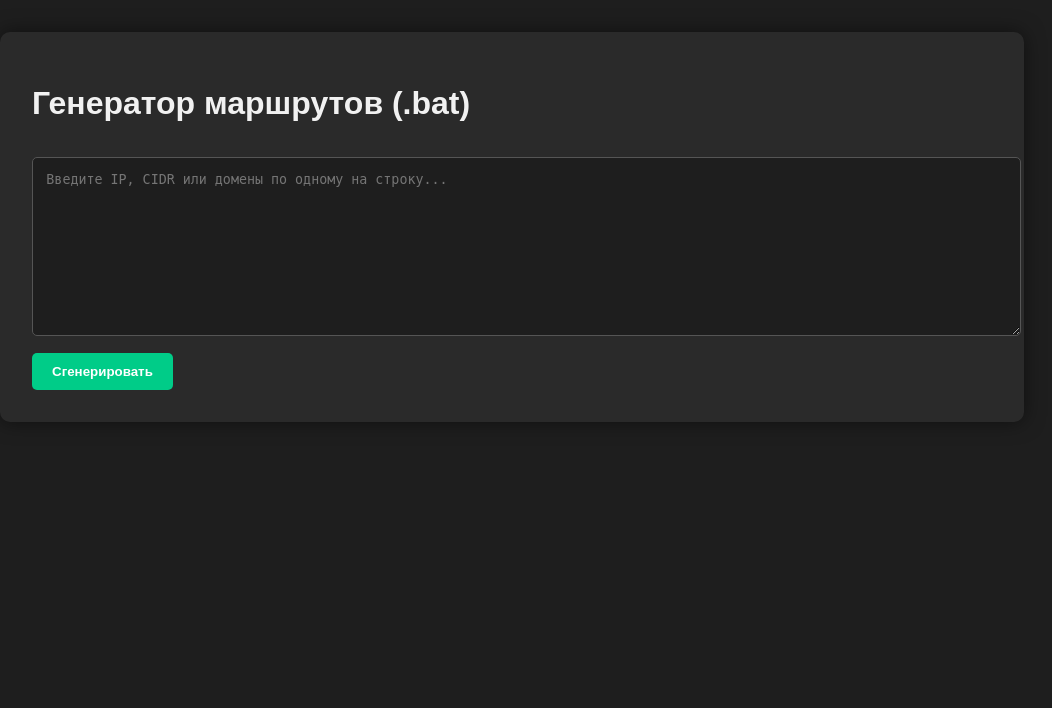
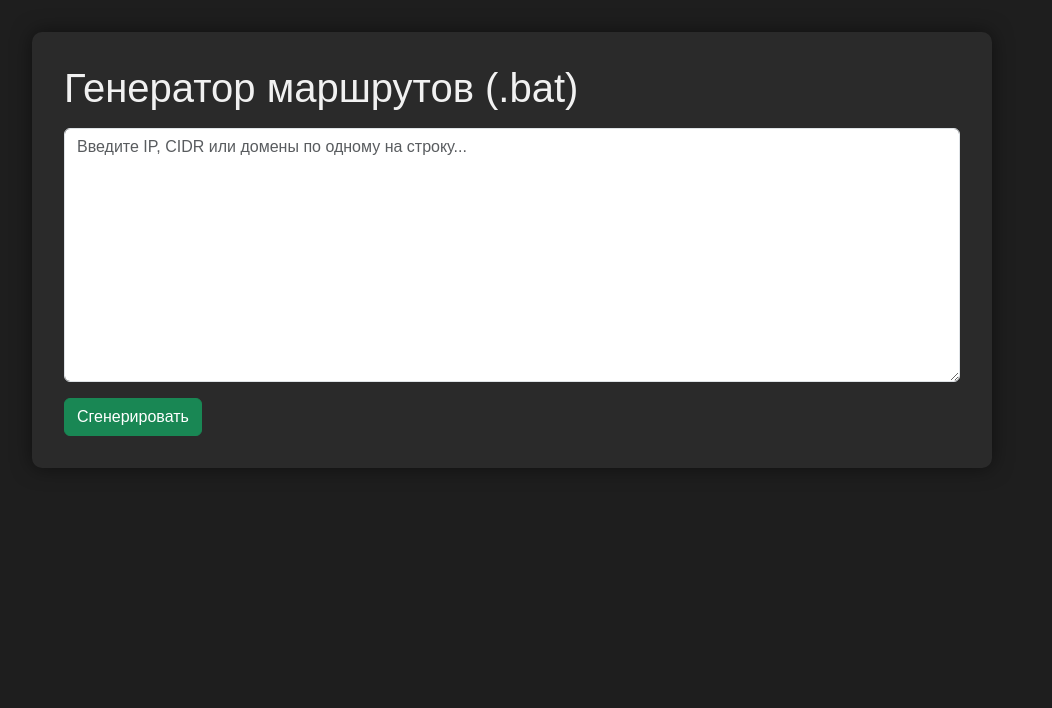
Before and after one commit to thedeaddan/get_cidr, a Flask app: page / in a window 1280 px wide. Shown: the top 708 px of the page, without its empty margins (128-1180 px from the left). After the commit the page ends 436 px from the top, so only its background shows below. Run offline with Flask 3, Linux system fonts and the light colour scheme.

Commit message:
Improve security and design

```diff
--- a/main.py
+++ b/main.py
@@ -1,12 +1,35 @@
 from flask import Flask, render_template, request, session, send_file, redirect, url_for
-import ipaddress, socket, subprocess, re, tempfile, os
+from flask_talisman import Talisman
+import ipaddress
+import socket
+import subprocess
+import re
+import tempfile
+import os
+import secrets
 from datetime import timedelta
 
 app = Flask(__name__)
-app.secret_key = 'your-super-secret-key'
+app.secret_key = os.environ.get("SECRET_KEY", secrets.token_hex(16))
 app.permanent_session_lifetime = timedelta(hours=1)
+app.config.update(
+    SESSION_COOKIE_SECURE=True,
+    SESSION_COOKIE_HTTPONLY=True,
+    SESSION_COOKIE_SAMESITE="Lax",
+)
 
-TEMP_BAT_PATH = "generated_routes.bat"
+Talisman(app)
+
+TEMP_DIR = "tmp"
+os.makedirs(TEMP_DIR, exist_ok=True)
+
+
+@app.before_request
+def ensure_temp_file():
+    if "bat_path" not in session:
+        fd, path = tempfile.mkstemp(suffix=".bat", dir=TEMP_DIR)
+        os.close(fd)
+        session["bat_path"] = path
 
 def cidr_to_netmask(cidr: str):
     net = ipaddress.ip_network(cidr, strict=False)
@@ -61,13 +84,16 @@
             try:
                 if '/' in item:
                     network, netmask = cidr_to_netmask(item)
+                    ip_value = network
                 else:
                     ip = ipaddress.ip_address(item)
+                    ip_value = str(ip)
                     network, netmask = str(ip), '255.255.255.255'
                 route = f'route add {network} mask {netmask} 0.0.0.0'
                 if route not in seen:
                     seen.add(route)
-                    route_data.append((item, str(ip), f"{network}/{ipaddress.IPv4Network(network + '/' + netmask).prefixlen}", route))
+                    cidr_str = f"{network}/{ipaddress.IPv4Network(network + '/' + netmask).prefixlen}"
+                    route_data.append((item, ip_value, cidr_str, route))
             except:
                 errors.append(f"{item} → ❌ ошибка IP")
 
@@ -84,7 +110,8 @@
         commands = [cmd for _, _, _, cmd in route_data]
 
         # сохранить .bat
-        with open(TEMP_BAT_PATH, "w", encoding="utf-8") as f:
+        bat_path = session.get("bat_path")
+        with open(bat_path, "w", encoding="utf-8") as f:
             f.write("\n".join(commands))
 
         # сохранить историю
@@ -102,8 +129,9 @@
 
 @app.route("/download")
 def download():
-    if os.path.exists(TEMP_BAT_PATH):
-        return send_file(TEMP_BAT_PATH, as_attachment=True, download_name="routes.bat")
+    bat_path = session.get("bat_path")
+    if bat_path and os.path.exists(bat_path):
+        return send_file(bat_path, as_attachment=True, download_name="routes.bat")
     return redirect(url_for("index"))
 
 if __name__ == "__main__":
--- a/req.txt
+++ b/req.txt
@@ -5,3 +5,4 @@
 Jinja2==3.1.6
 MarkupSafe==3.0.2
 Werkzeug==3.1.3
+Flask-Talisman==1.1.0
--- a/static/style.css
+++ b/static/style.css
@@ -10,7 +10,7 @@
     margin: 0;
 }
 
-.container {
+.main-container {
     background: #2a2a2a;
     padding: 2em;
     border-radius: 10px;
@@ -120,3 +120,12 @@
     margin-bottom: 0.5em;
     color: #ccc;
 }
+
+@keyframes fadeIn {
+    from { opacity: 0; }
+    to { opacity: 1; }
+}
+
+.fade-in {
+    animation: fadeIn 0.6s ease-in;
+}
--- a/templates/index.html
+++ b/templates/index.html
@@ -3,29 +3,30 @@
 <head>
     <meta charset="UTF-8">
     <title>Генератор маршрутов</title>
+    <link rel="stylesheet" href="https://cdn.jsdelivr.net/npm/bootstrap@5.3.2/dist/css/bootstrap.min.css">
     <link rel="stylesheet" href="/static/style.css">
 </head>
 <body>
-    <div class="container">
+    <div class="container main-container fade-in">
         <h1>Генератор маршрутов (.bat)</h1>
         <form method="POST">
-            <textarea name="input_data" rows="10" placeholder="Введите IP, CIDR или домены по одному на строку..."></textarea>
-            <button type="submit">Сгенерировать</button>
+            <textarea name="input_data" class="form-control" rows="10" placeholder="Введите IP, CIDR или домены по одному на строку..."></textarea>
+            <button type="submit" class="btn btn-success mt-3">Сгенерировать</button>
         </form>
         {% if summary.total %}
-            <a href="/download" class="download-btn">⬇ Скачать .bat</a>
+            <a href="/download" class="btn btn-primary download-btn">⬇ Скачать .bat</a>
         {% endif %}
 
 
         {% if summary.total %}
-        <div class="summary">
+        <div class="summary alert alert-secondary mt-3">
             <p><b>Маршрутов:</b> {{ summary.total }}</p>
             <p><b>Уникальных IP:</b> {{ summary.unique_ips }}</p>
             <p><b>Домены:</b> {{ summary.domains }}</p>
         </div>
 
         <div class="table-wrapper">
-    <table>
+    <table class="table table-dark table-striped">
         <thead>
             <tr>
                 <th>Ввод</th>
@@ -50,7 +51,7 @@
         {% endif %}
 
         {% if errors %}
-        <div class="error">
+        <div class="error alert alert-danger mt-3">
             <h3>Ошибки:</h3>
             <ul>
                 {% for err in errors %}
@@ -60,7 +61,7 @@
         </div>
         {% endif %}
         {% if history %}
-    <div class="history">
+    <div class="history alert alert-dark mt-3">
         <h3>История запросов</h3>
         <ul>
             {% for h in history %}
@@ -71,5 +72,6 @@
 {% endif %}
 
     </div>
+    <script src="https://cdn.jsdelivr.net/npm/bootstrap@5.3.2/dist/js/bootstrap.bundle.min.js"></script>
 </body>
 </html>
```
Also changed, not shown: 1 other file.
